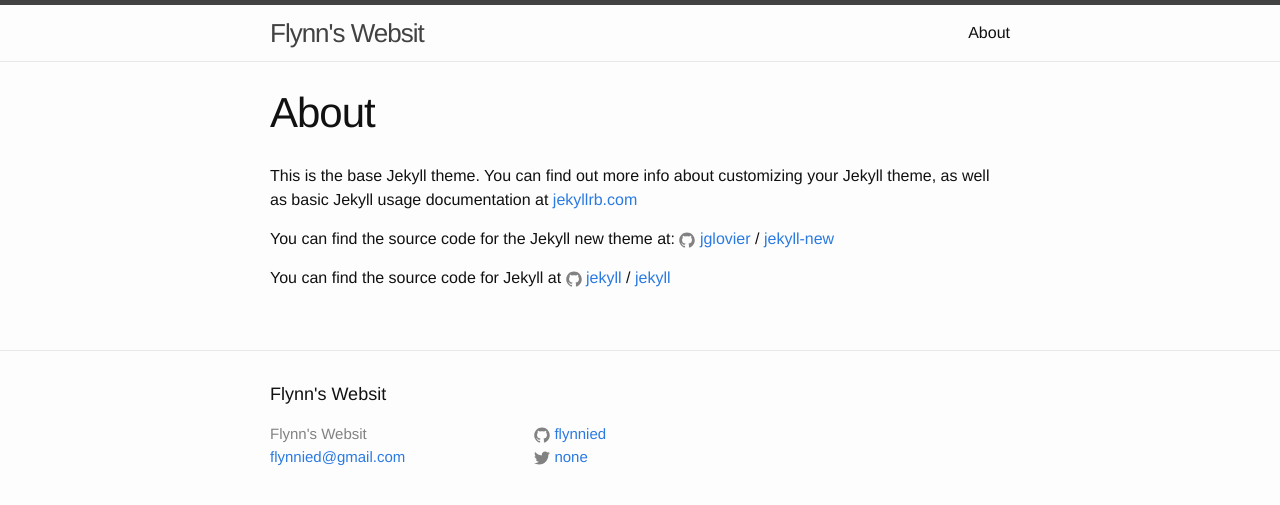
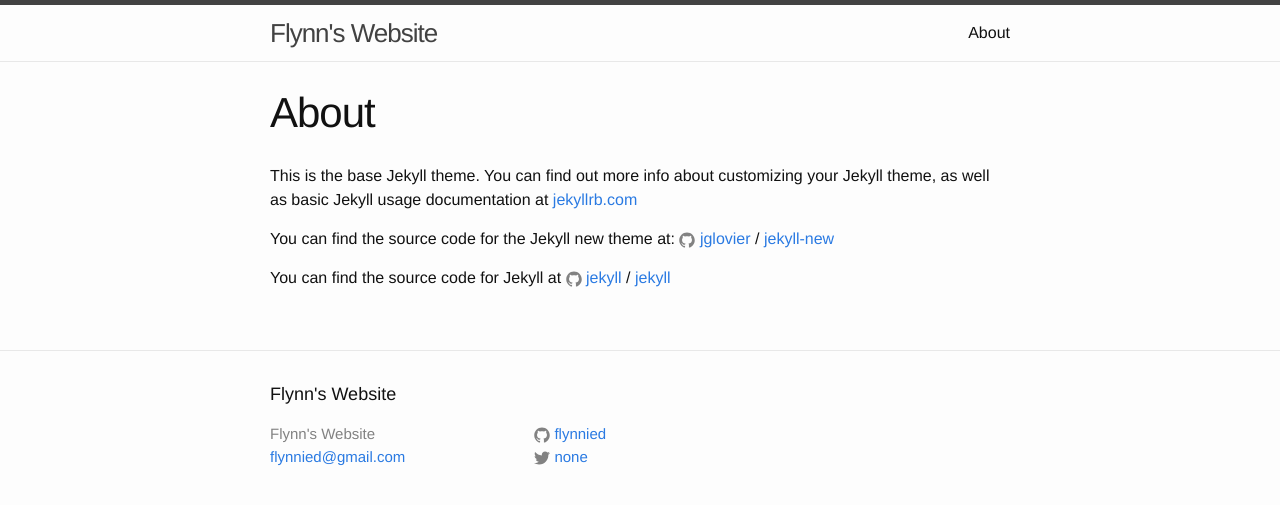
Before and after one commit to flynnied/flynnied.github.io, a Jekyll site: the page built from about.md, in a window 1280 px wide. Shown: the top 505 px of the page. Built offline with Jekyll 4.4.1, drawn with Linux system fonts in a browser that asks for light colours.

Commit message:
websit to website

```diff
--- a/_config.yml
+++ b/_config.yml
@@ -6,7 +6,7 @@
 # 'jekyll serve'. If you change this file, please restart the server process.
 
 # Site settings
-title: Flynn's Websit
+title: Flynn's Website
 email: flynnied@gmail.com
 description: > # this means to ignore newlines until "baseurl:"
 baseurl: "" # the subpath of your site, e.g. /blog
```
